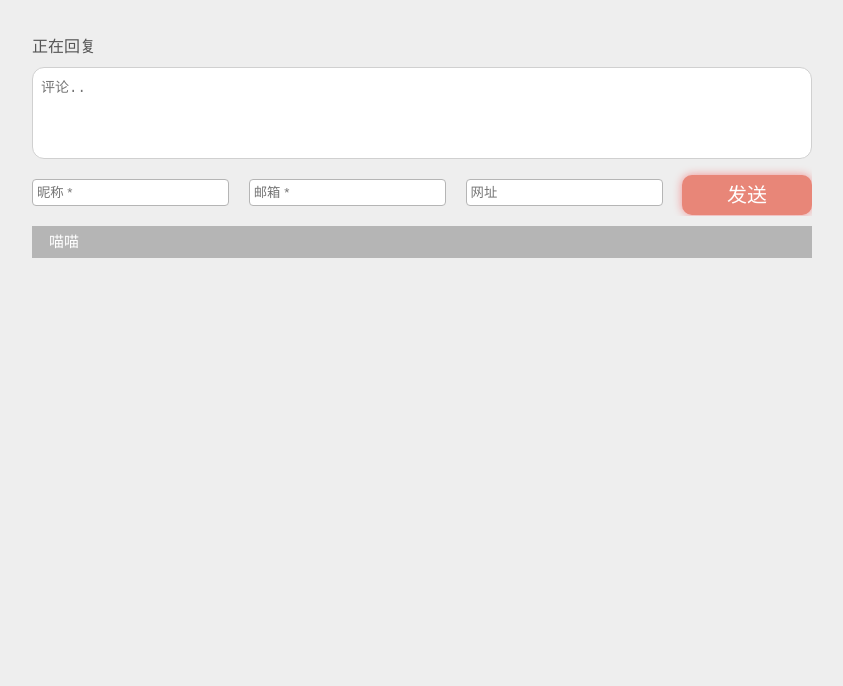
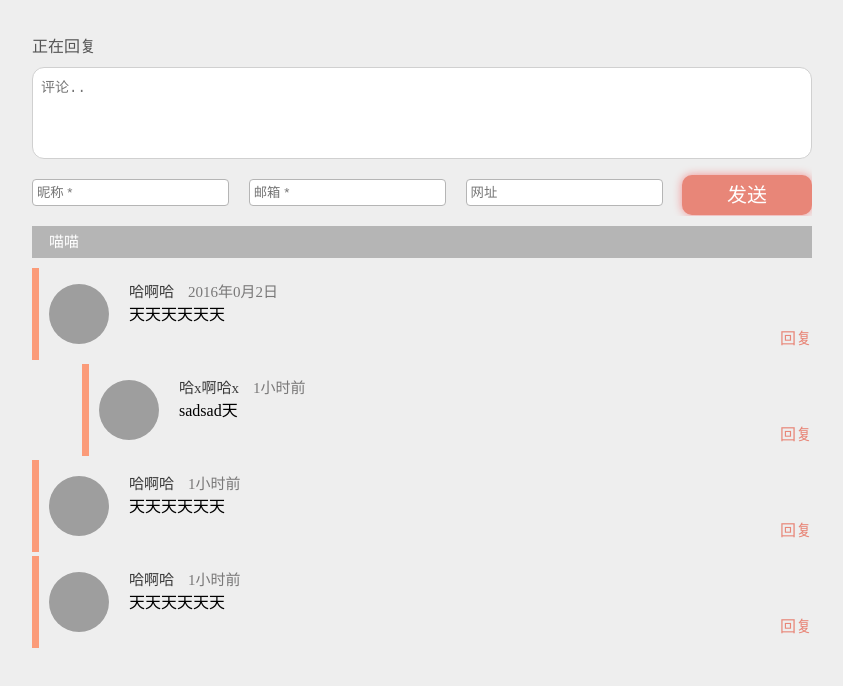
Before and after one commit to haocity/Hcomment, a plain HTML site: page index.html in a window 1280 px wide. Shown: the whole page, without its empty margins (218-1061 px from the left). Drawn offline with Linux system fonts and the light colour scheme; grey boxes are pictures that could not be loaded.

Commit message:
(＾－＾)V

```diff
--- a/index.html
+++ b/index.html
@@ -177,7 +177,49 @@
             const ew=new Object;
             ew.i='father';
             ew.publish=$c('.ew-publish');
+            ew.json={
+                ew_wid:1200,
+                ew_cid:1,
+                data:[{
+                    id:'father',
+                    user:'哈啊哈',
+                    email:'ureygt@gmail.com',
+                    time:1452027724000,
+                    weburl:'https://haotown.cn',
+                    text:'天天天天天天'
+                },{
+                    id:'father',
+                    user:'哈啊哈',
+                    email:'ureygt@gmail.com',
+                    time:1500514692132,
+                    weburl:'https://haotown.cn',
+                    text:'天天天天天天'
+                },{
+                    id:'father',
+                    user:'哈啊哈',
+                    email:'ureygt@gmail.com',
+                    time:1500514692132,
+                    weburl:'https://haotown.cn',
+                    text:'天天天天天天'
+                },{
+                    id:'0',
+                    user:'哈x啊哈x',
+                    email:'ureygt@xgmail.com',
+                    time:1500514692132,
+                    weburl:'https://haotown.cn',
+                    text:'sadsad天'
+                }]
 
+            };
+
+            ew.update=()=>{
+                $c('.ew-list').innerHTML="";
+                for (let i = 0; i < ew.json.data.length; i++) {
+                    let t= ew.json.data[i];
+                    sendcom(t.id,t.user,t.email,t.weburl,t.time,t.text)
+                }
+            }
+            ew.update();
             $c('.ew-send-btn').addEventListener('click',() => {
                 const myDate = new Date();
                 sendcom(ew.i,$c('.ew-author').value,$c('.ew-email').value,$c('.ew-weburl').value,myDate.getTime(),$c('.ew-textarea').value);
@@ -199,16 +241,31 @@
                 if(id=='father'){
                     number=$c('.ew-list').querySelectorAll('.ew-li');
                     warp.className=`ew-li ew-id-${number.length}`;
-				}else{
+                }else if($c(`.ew-id-${id}`)){
                     number=$c(`.ew-id-${id}`).querySelectorAll('.ew-li');
                     warp.className=`ew-li ew-id-${id}-${number.length}`;
+                }else{
+                    console.log('数据可能存在错误')
                 }
-
+                //时间计算
+                let timestr;
+                const nowtime=new Date().getTime();
+                let timed=nowtime-time;
+                if(timed<60000){
+                    timestr='刚刚';
+                }else if(timed<60000*60){
+                    timestr=new Date(timed).getMinutes()+'分钟前';
+                }else if(timed<60000*60*24){
+                    timestr=new Date(timed).getHours()+'小时前';
+                }else{
+                    let t=new Date(parseInt(time));
+                    timestr=t.getFullYear()+'年'+t.getMonth()+'月'+t.getDay()+'日'
+                }
                 const xdom=`<div class="ew-li-main">
                             <div class="ew-li-logo" style="background-image:url(https://v2ex.assets.uxengine.net/gravatar/${MD5(email)}?s=80&d=retro)"></div>
                             <div class="ew-li-com-w">
                                 <div class="ew-li-user"><a href="${weburl}">${name}</a></div>
-								<div class="ew-li-time">${time}</div>
+                                <div class="ew-li-time">${timestr}</div>
                                 <div class="ew-li-com">
                                     ${str}
                                 </div>
@@ -245,9 +302,11 @@
                 if(id=='father'){
                     btn.i=number.length;
                     $c('.ew-list').appendChild(warp);
-				}else{
+                }else if($c(`.ew-id-${id}>.ew-li-next`)){
                     btn.i=`${id}-${number.length}`;
                     $c(`.ew-id-${id}>.ew-li-next`).appendChild(warp);
+                }else{
+                    console.log('数据可能存在错误')
                 }
             }
         </script>
```
Lines whose indentation alone changed are shown as unchanged.
